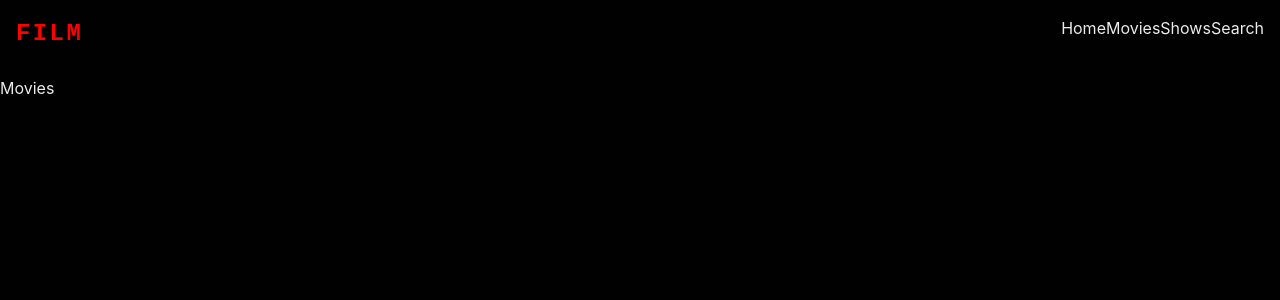
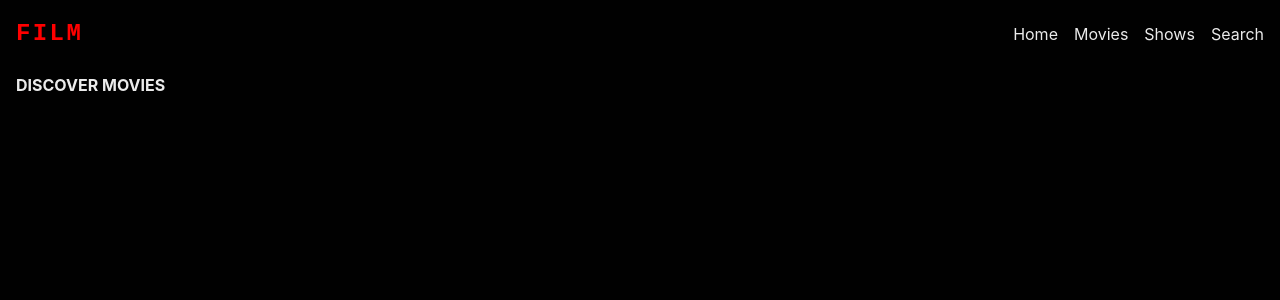
Before and after one commit to Lucas-Mafra/movie-list, a React (Vite) app: page /movies in a window 1280 px wide. Shown: the top 300 px of the page. Built offline with nearby package versions, Linux system fonts and the light colour scheme.

Commit message:
placeholder content

```diff
--- a/src/components/Navbar.jsx
+++ b/src/components/Navbar.jsx
@@ -1,4 +1,4 @@
-import { Box, Container, Flex } from "@chakra-ui/react";
+import { Box, Center, Container, Flex } from "@chakra-ui/react";
 import React from "react";
 import { Link } from "react-router-dom";
 
@@ -20,7 +20,7 @@ const Navbar = () => {
             </Box>
           </Link>
           {/* Desktop */}
-          <Flex>
+          <Flex gap={4} alignItems={"center"}>
             <Link to="/">Home</Link>
             <Link to="/movies">Movies</Link>
             <Link to="/shows">Shows</Link>
--- a/src/pages/Home.jsx
+++ b/src/pages/Home.jsx
@@ -1,9 +1,13 @@
-import React from 'react'
+import { Container, Heading } from "@chakra-ui/react";
 
 const Home = () => {
   return (
-    <div>Home</div>
-  )
-}
+    <Container maxW={"container.xl"}>
+      <Heading as="h2" fontSize={"md"} textTransform={"uppercase"}>
+        Trending
+      </Heading>
+    </Container>
+  );
+};
 
-export default Home
+export default Home;
--- a/src/pages/movies/Movies.jsx
+++ b/src/pages/movies/Movies.jsx
@@ -1,9 +1,13 @@
-import React from 'react'
+import { Container, Heading } from "@chakra-ui/react";
 
 const Movies = () => {
   return (
-    <div>Movies</div>
-  )
-}
+    <Container maxW={"container.xl"}>
+      <Heading as="h2" fontSize={"md"} textTransform={"uppercase"}>
+        Discover Movies
+      </Heading>
+    </Container>
+  );
+};
 
-export default Movies
+export default Movies;
--- a/src/pages/search/Search.jsx
+++ b/src/pages/search/Search.jsx
@@ -1,9 +1,14 @@
-import React from 'react'
+import { Container, Heading } from "@chakra-ui/react";
+import React from "react";
 
 function Search() {
   return (
-    <div>Search</div>
-  )
+    <Container maxW={"container.xl"}>
+      <Heading as="h2" fontSize={"md"} textTransform={"uppercase"}>
+        Search
+      </Heading>
+    </Container>
+  );
 }
 
-export default Search
+export default Search;
--- a/src/pages/shows/Shows.jsx
+++ b/src/pages/shows/Shows.jsx
@@ -1,9 +1,13 @@
-import React from 'react'
+import { Container, Heading } from "@chakra-ui/react";
 
 const Shows = () => {
   return (
-    <div>Shows</div>
-  )
-}
+    <Container maxW={"container.xl"}>
+      <Heading as="h2" fontSize={"md"} textTransform={"uppercase"}>
+        Discover TV Shows
+      </Heading>
+    </Container>
+  );
+};
 
-export default Shows
+export default Shows;
```
